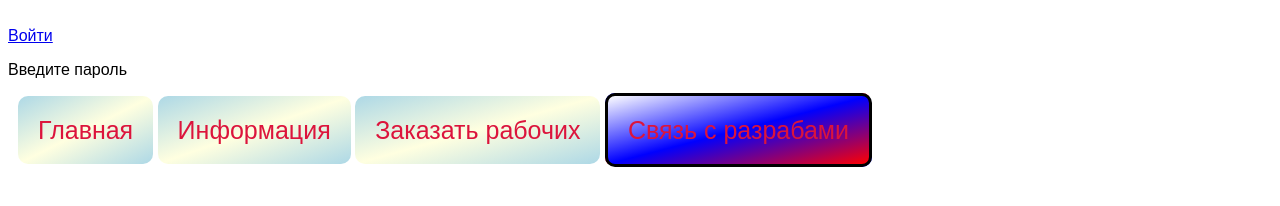
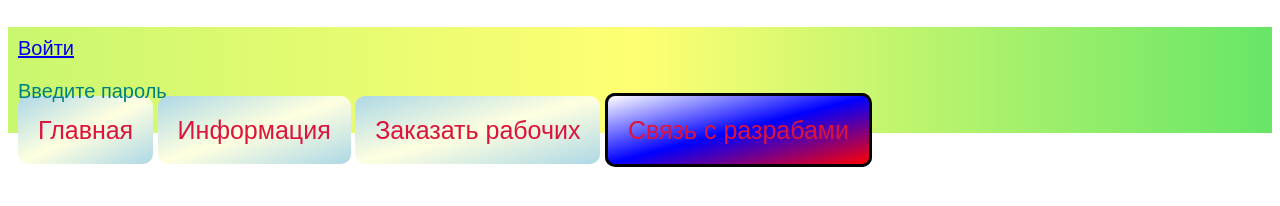
Before and after one commit to Pelmeshek187/modeling, a plain HTML site: page index6.html in a window 1280 px wide. Shown: the part 312-518 px from the top of the page. Drawn offline with Linux system fonts and the light colour scheme.

Commit message:
Update index6.html

```diff
--- a/index6.html
+++ b/index6.html
@@ -13,13 +13,13 @@
            </nav>
         </header>
               <h1>Натяжные потолки</h1>
-
-              <section class="catalog">
+             <footer>
+              <div class="catalog">
                 <article class="product">
 
                   <a href="index6.html">Войти</a>
                   <p class="class">Введите пароль</p>
                 </article>
-              </section>
-
+              </div>
+              </footer>
 </html>
```
